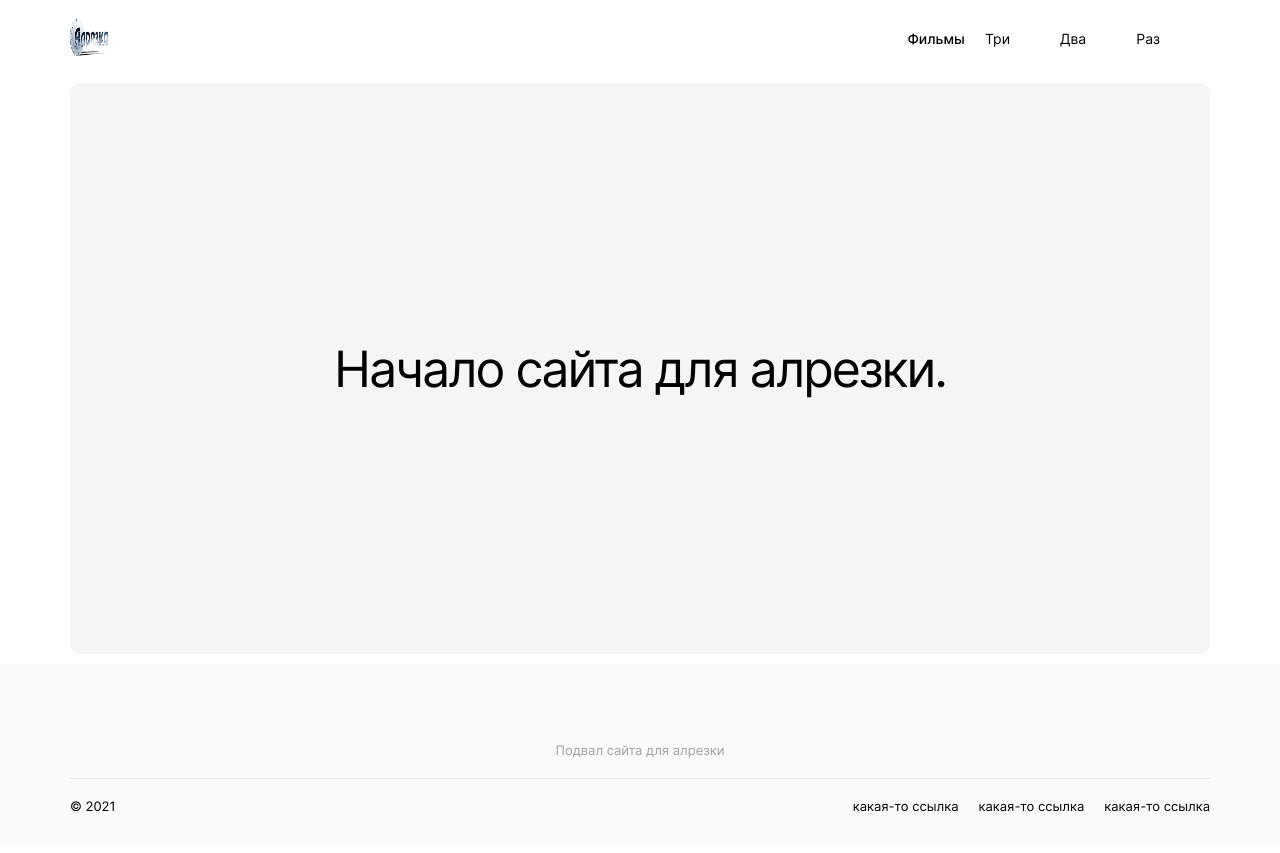
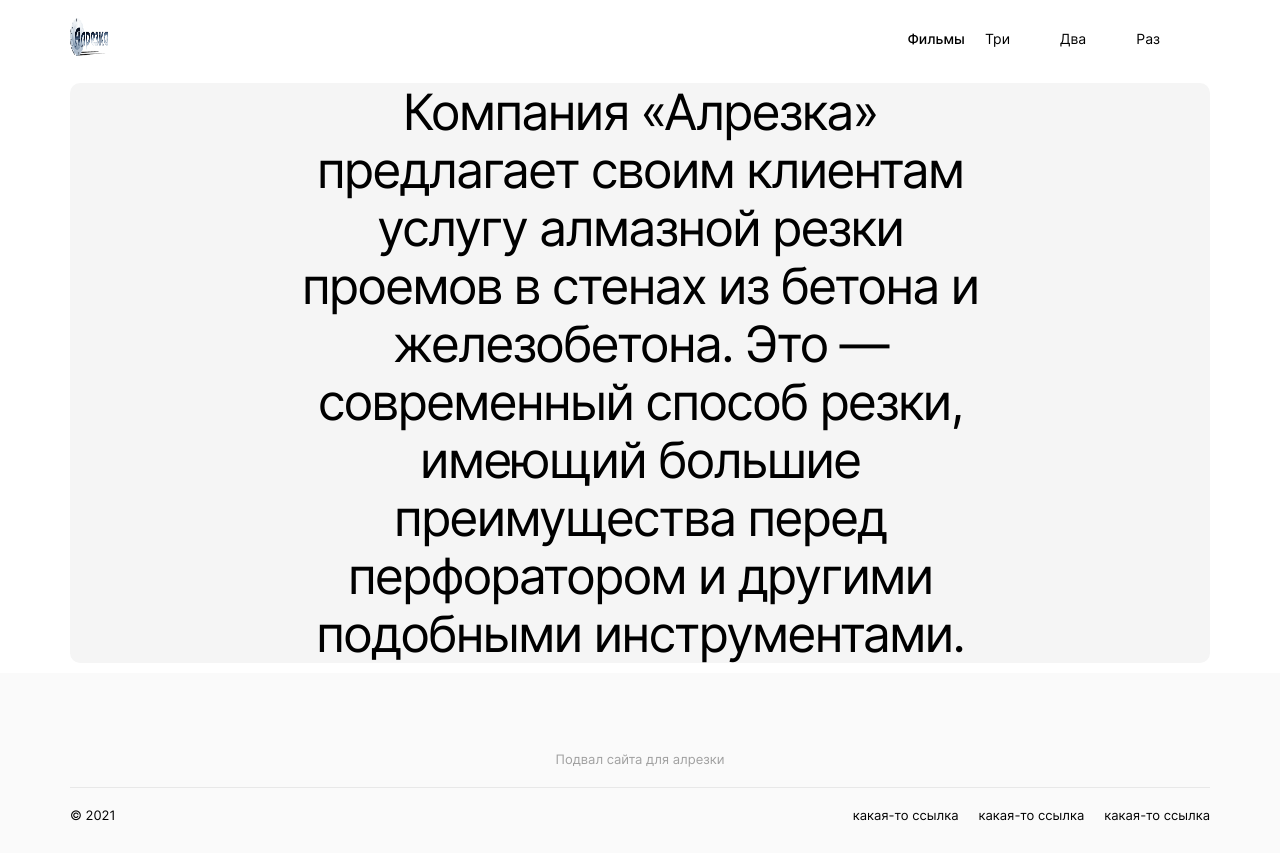
Before and after one commit to TizJourney/alrezka, a React (Create React App) app: page / in a window 1280 px wide. Built offline with nearby package versions, Linux system fonts and the light colour scheme.

Commit message:
промо

```diff
--- a/src/components/Promo/Promo.js
+++ b/src/components/Promo/Promo.js
@@ -8,7 +8,7 @@ import classnames from 'classnames';
 export default function Promo(props) {
   return (
     <div className={classnames('promo', props.className)}>
-      <h1 className="promo__title">Начало сайта для алрезки.</h1>
+      <h1 className="promo__title">Компания «Алрезка» предлагает своим клиентам услугу алмазной резки проемов в стенах из бетона и железобетона. Это — современный способ резки, имеющий большие преимущества перед перфоратором и другими подобными инструментами. </h1>
       {/* <NavTab className="promo__nav-tab"/> */}
     </div>
   )
```
